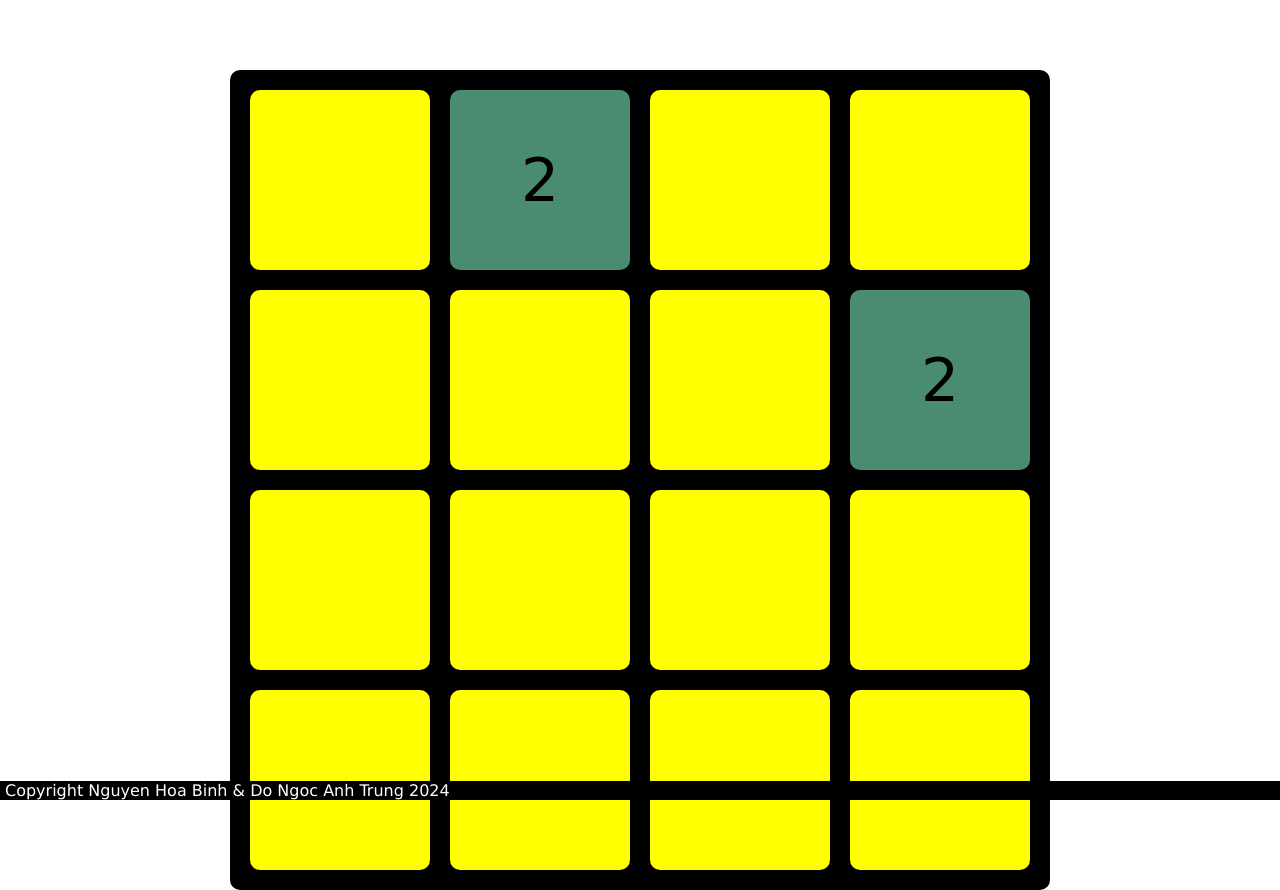
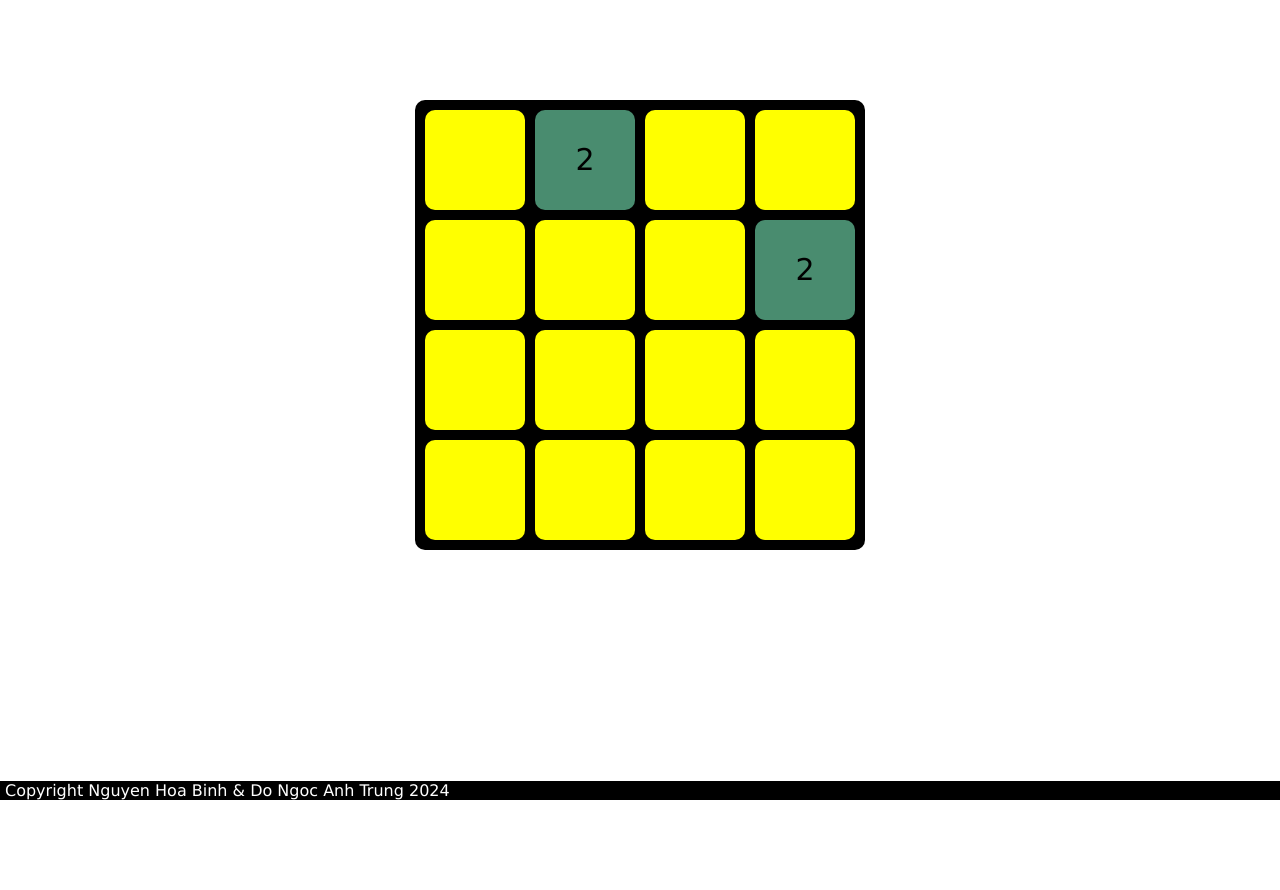
Before and after one commit to SteGG200/2048, a plain HTML site: page index.html in a window 1280 px wide. After the commit the page ends 800 px from the top, so only its background shows below. Drawn offline with Linux system fonts and the light colour scheme.

Commit message:
board resize

```diff
--- a/style.css
+++ b/style.css
@@ -16,22 +16,22 @@ footer{
 
 #container {
 	margin: auto;
-	width: 820px;
+	width: 450px;
 	background: black;
 	border-radius: 10px;
 }
 
 #game-container {
-	height: 800px;
-	margin-top: 70px;
+	height: 440px;
+	margin-top: 100px;
 	overflow: auto;
-	padding: 10px;
+	padding: 5px;
 }
 
 .tile{
-	height: 180px;
-	width: 180px;
-	padding: 10px;
+	height: 100px;
+	width: 100px;
+	padding: 5px;
 	float: left;
 }
 
@@ -42,6 +42,6 @@ footer{
 	margin: 0;
 	border-radius: 10px;
 	text-align: center;
-	line-height: 180px;
-	font-size: 60px;
+	line-height: 100px;
+	font-size: 30px;
 }
```
